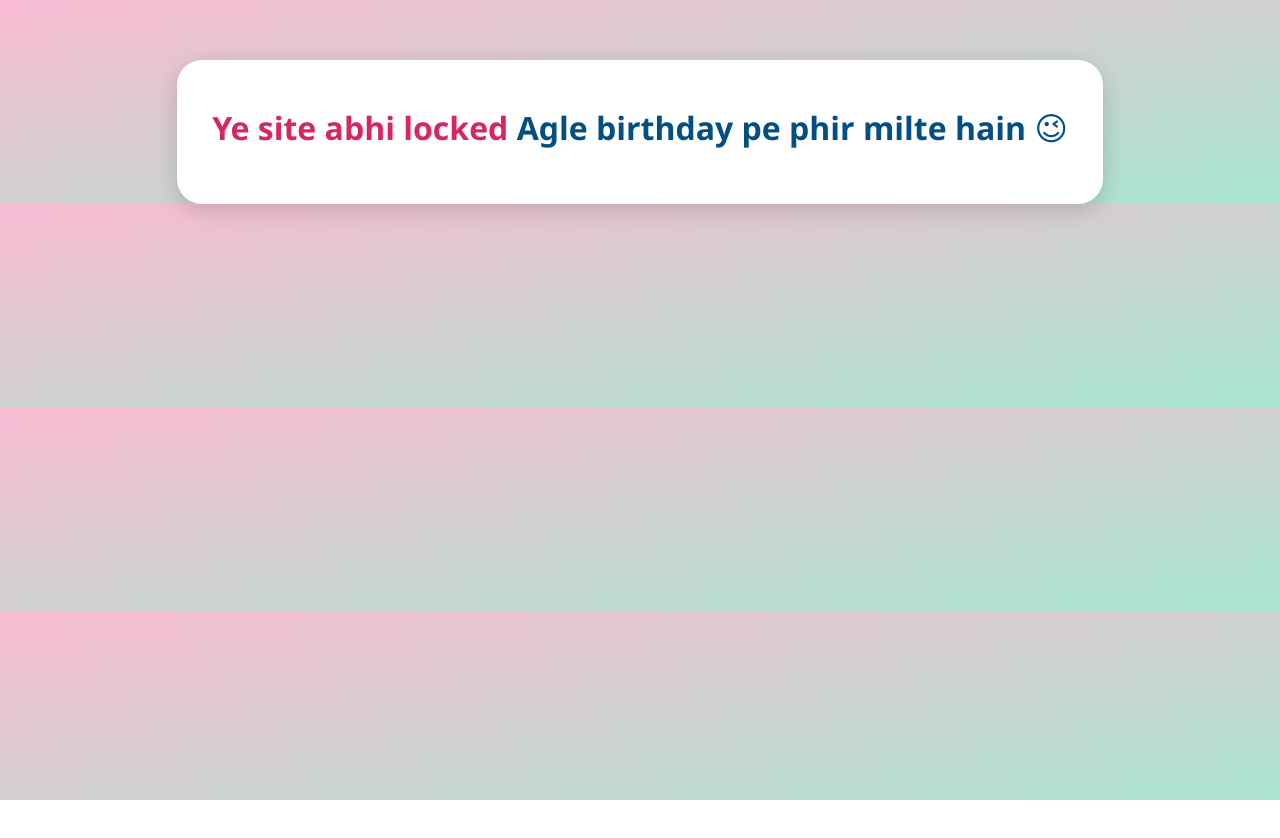
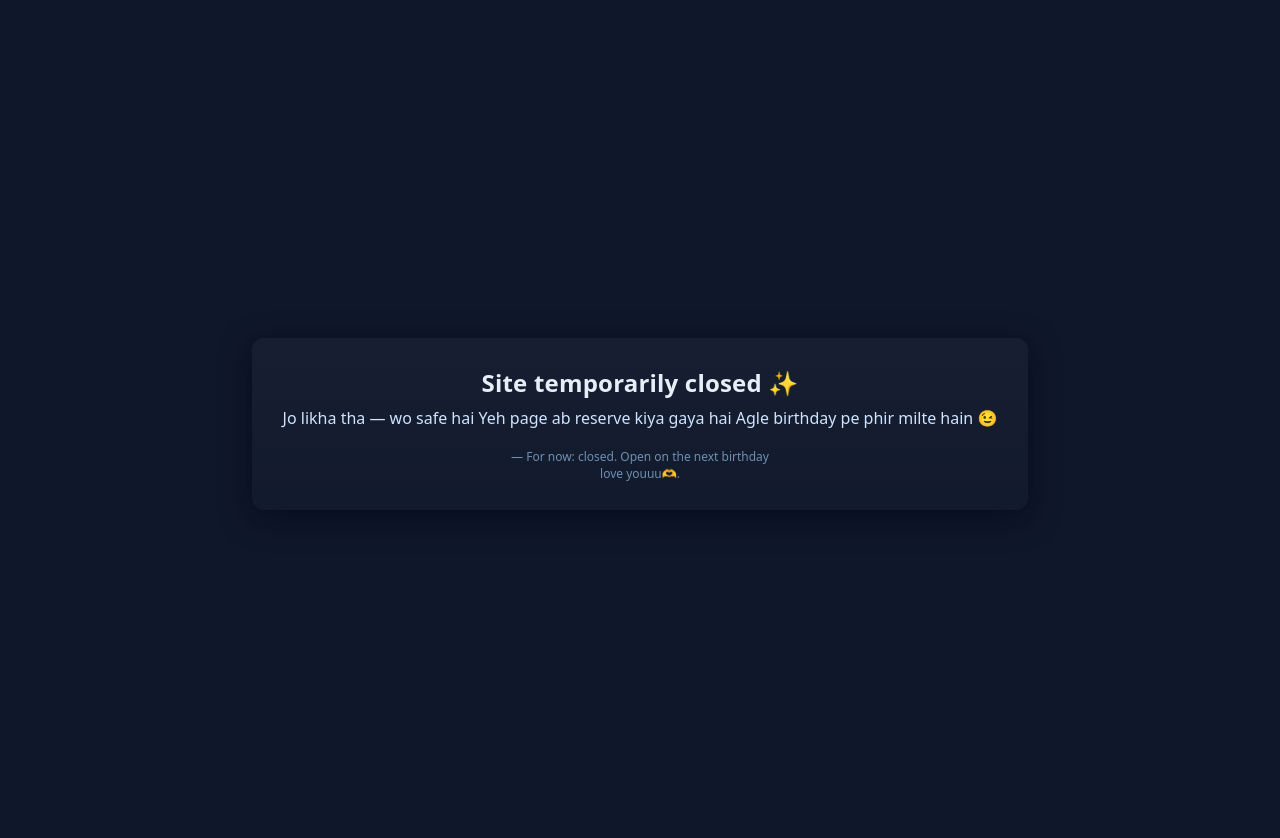
Before and after one commit to luckyL1103/my-website2, a plain HTML site: page index.html in a window 1280 px wide. Before the commit the page ends 800 px from the top, so only its background shows below. Drawn offline with Linux system fonts and the light colour scheme.

Commit message:
Update index.html

```diff
--- a/index.html
+++ b/index.html
@@ -1,59 +1,30 @@
-<!DOCTYPE html>
-<html lang="en">
+<!doctype html>
+<html lang="hi">
 <head>
-    <meta charset="UTF-8">
-    <title>Happy Birthday,Dolphin🐬!</title>
-    <style>
-        body {
-            background: linear-gradient(to bottom right, #f9bbd3, #a8e6cf);
-            font-family: 'Segoe UI', cursive, sans-serif;
-            display: flex;
-            flex-direction: column;
-            align-items: center;
-            margin: 0;
-        }
-        .banner {
-            margin-top: 60px;
-            padding: 25px 35px;
-            border-radius: 25px;
-            background: #fff;
-            box-shadow: 0 6px 22px rgba(0,0,0,0.16);
-            text-align: center;
-        }
-        h1 {
-            color: #d72660;
-        }
-        .theme-img {
-            margin-top: 28px;
-            width:210px;
-            border-radius: 18px;
-            box-shadow: 0 4px 12px rgba(0,0,0,0.12);
-        }
-        .msg {
-            font-size: 23px;
-            color: #034f84;
-            margin: 30px auto 20px auto;
-        }
-        .heart {
-            animation: heartbeat 1s infinite;
-            font-size: 42px;
-            color: #d72660;
-        }
-        @keyframes heartbeat {
-            0%, 100% { transform: scale(1); }
-            14% { transform: scale(1.2); }
-            28% { transform: scale(1); }
-            42% { transform: scale(1.4); }
-            70% { transform: scale(1); }
-        }
-    </style>
+  <meta charset="utf-8" />
+  <meta name="viewport" content="width=device-width,initial-scale=1" />
+  <title>Reserved ✨</title>
+  <style>
+    :root{font-family:system-ui,-apple-system,Segoe UI,Roboto,"Helvetica Neue",Arial}
+    body{margin:0;min-height:100vh;display:flex;align-items:center;justify-content:center;background:#0f172a;color:#e6eef8;padding:24px}
+    .card{max-width:720px;width:100%;background:linear-gradient(180deg, rgba(255,255,255,0.03), rgba(255,255,255,0.01));border-radius:12px;padding:28px;box-shadow:0 8px 30px rgba(2,6,23,0.6);text-align:center}
+    h1{margin:0 0 8px;font-size:24px;letter-spacing:0.2px}
+    p{margin:0 0 18px;line-height:1.45;color:#cfe3ff}
+    .muted{font-size:13px;color:#92a7c4;margin-bottom:18px}
+    .btn{display:inline-block;padding:10px 16px;border-radius:8px;background:transparent;border:1px solid rgba(255,255,255,0.12);cursor:pointer;color:inherit;font-weight:600}
+    .small{display:block;margin-top:12px;font-size:13px;color:#9fb6d8}
+    footer{margin-top:16px;font-size:12px;color:#6f8fb2}
+  </style>
 </head>
 <body>
-    <div class="banner">
-        <h1>Ye site abhi locked <span style="color:#034f84">Agle birthday pe phir milte hain 😉</span></h1>
+  <main class="card" id="content">
+    <h1>Site temporarily closed ✨</h1>
+    <p id="message">Jo likha tha — wo safe hai Yeh page ab reserve kiya gaya hai Agle birthday pe phir milte hain 😉</p>
 
-        <div class="msg">
+
+
+    <footer>— For now: closed. Open on the next birthday <br>
+        love youuu🫶.</footer>
 
 </body>
-
 </html>
```
